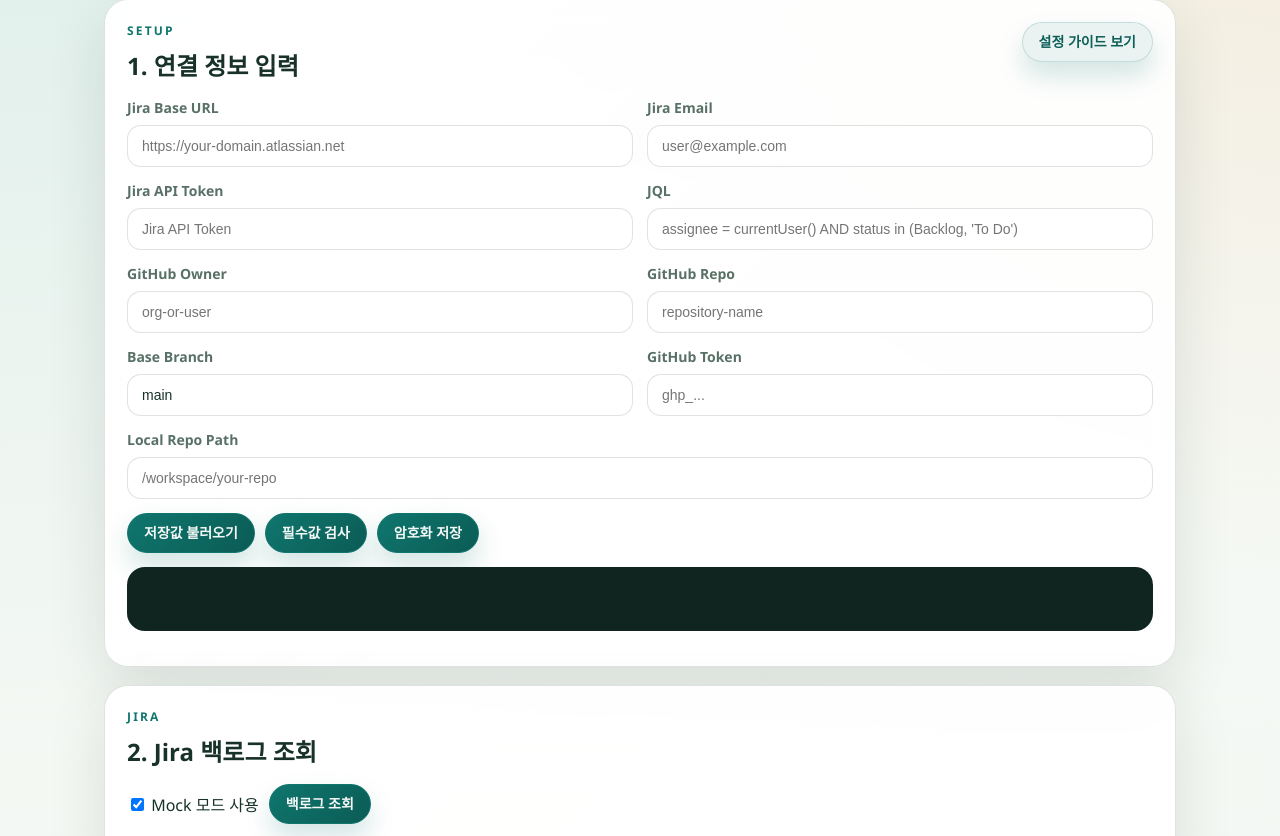
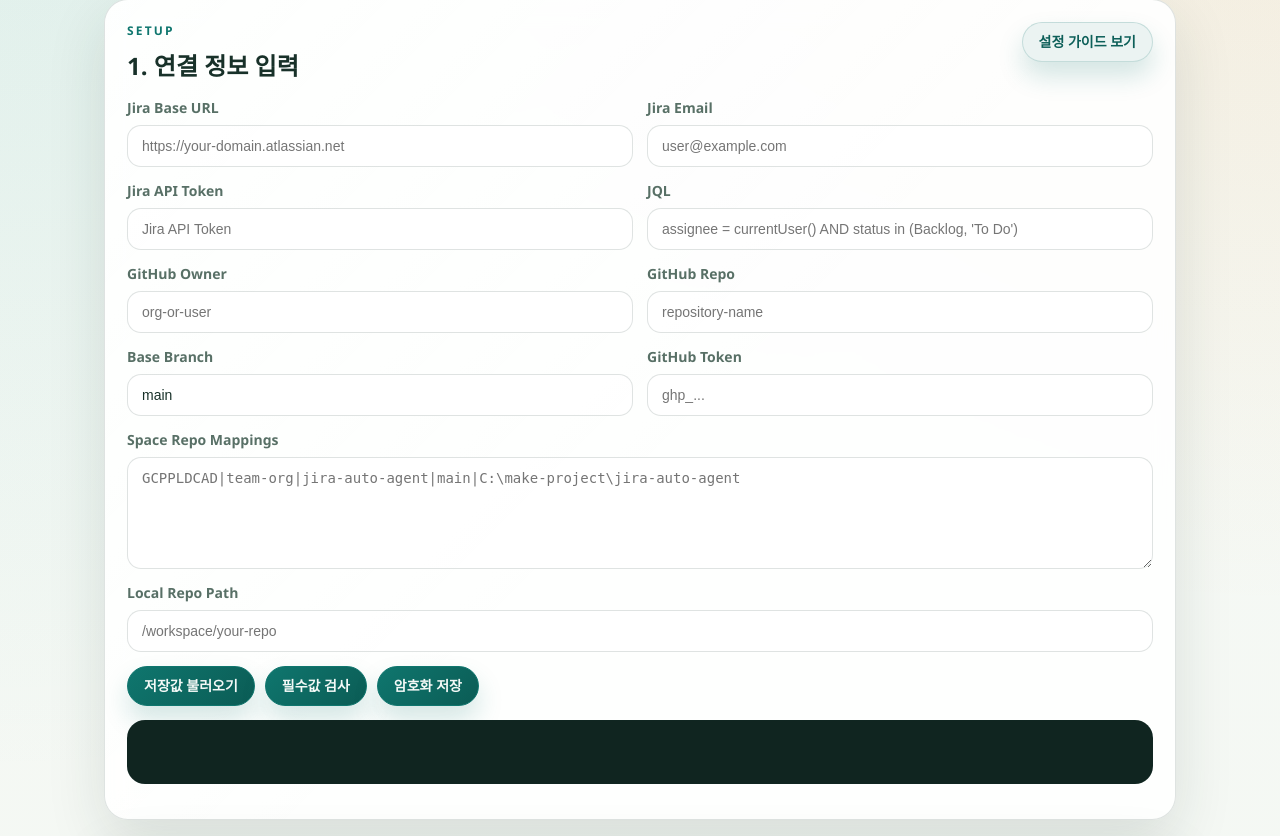
Before and after one commit to yongsugroove-developer/jira-auto-agent, a Flask app: page / in a window 1280 px wide. Shown: the part 320-1156 px from the top of the page. Run offline with Flask 3, Linux system fonts and the light colour scheme.

Commit message:
[GCPPLDCAD-621] Codex test 1

```diff
--- a/app/main.py
+++ b/app/main.py
@@ -51,6 +51,7 @@ FIELD_GUIDES: dict[str, dict[str, str]] = {
     "github_repo": {"label": "GitHub Repo", "guide_section": "github", "guide_step_id": "github-owner-repo"},
     "github_base_branch": {"label": "Base Branch", "guide_section": "github", "guide_step_id": "github-base-branch"},
     "github_token": {"label": "GitHub Token", "guide_section": "github", "guide_step_id": "github-token"},
+    "repo_mappings": {"label": "Space Repo Mappings", "guide_section": "github", "guide_step_id": "github-space-repo-mappings"},
     "local_repo_path": {"label": "Local Repo Path", "guide_section": "local_repo", "guide_step_id": "local-repo-path"},
     "branch_name": {"label": "Branch Name", "guide_section": "automation", "guide_step_id": "automation-branch-commit"},
     "commit_message": {"label": "Commit Message", "guide_section": "automation", "guide_step_id": "automation-branch-commit"},
@@ -156,7 +157,7 @@ def _setup_guide_sections() -> list[dict[str, Any]]:
             "id": "github",
             "title": "GitHub 설정 찾기",
             "summary": "원격 저장소 식별 정보와 기본 브랜치, 접근 토큰을 Web UI 입력칸과 매칭합니다.",
-            "fields": ["github_owner", "github_repo", "github_base_branch", "github_token"],
+            "fields": ["github_owner", "github_repo", "github_base_branch", "github_token", "repo_mappings"],
             "steps": [
                 _guide_step(
                     "github-owner-repo",
@@ -199,6 +200,19 @@ def _setup_guide_sections() -> list[dict[str, Any]]:
                     "github_pat_11AX...",
                     ["github_token"],
                     "https://docs.github.com/en/github/authenticating-to-github/keeping-your-account-and-data-secure/creating-a-personal-access-token",
+                ),
+                _guide_step(
+                    "github-space-repo-mappings",
+                    "Space to repo mapping",
+                    "Map each Jira issue space to its own GitHub repository and local path.",
+                    [
+                        "Enter one mapping per line in the format SPACE|owner|repo|base_branch|local_repo_path.",
+                        "Use the issue key prefix before the first dash as SPACE. Example: GCPPLDCAD-621 uses SPACE GCPPLDCAD.",
+                        "The local path must point to the Git root for that repository on this machine.",
+                    ],
+                    "If mappings are provided, workflow runs use the matching space entry instead of the single default repository fields.",
+                    "GCPPLDCAD|team-org|jira-auto-agent|main|C:\\make-project\\jira-auto-agent",
+                    ["repo_mappings"],
                 ),
             ],
         },
@@ -479,6 +493,13 @@ class GithubConfig:
     token: str
 
 
+@dataclass
+class RepoContext:
+    space_key: str
+    github: GithubConfig
+    local_repo_path: Path
+
+
 class CredentialStore:
     """Encrypts and stores credentials in SQLite."""
 
@@ -550,13 +571,15 @@ def _required_config_fields(payload: dict[str, Any]) -> list[str]:
         "jira_email": payload.get("jira_email"),
         "jira_api_token": payload.get("jira_api_token"),
         "jira_jql": payload.get("jira_jql"),
-        "github_owner": payload.get("github_owner"),
-        "github_repo": payload.get("github_repo"),
-        "github_base_branch": payload.get("github_base_branch"),
         "github_token": payload.get("github_token"),
-        "local_repo_path": payload.get("local_repo_path"),
     }
-    return [name for name, value in required.items() if not str(value or "").strip()]
+    missing = [name for name, value in required.items() if not str(value or "").strip()]
+    repo_mappings = str(payload.get("repo_mappings", "")).strip()
+    if repo_mappings:
+        return missing
+    if _has_legacy_repo_fields(payload):
+        return missing
+    return [*missing, "repo_mappings"]
 
 
 def _required_workflow_fields(payload: dict[str, Any]) -> list[str]:
@@ -660,6 +683,93 @@ def _to_github_config(payload: dict[str, Any]) -> GithubConfig:
         repo_name=str(payload["github_repo"]).strip(),
         base_branch=str(payload["github_base_branch"]).strip(),
         token=str(payload["github_token"]).strip(),
+    )
+
+
+def _normalize_space_key(value: Any) -> str:
+    return str(value or "").strip().upper()
+
+
+def _issue_space_key(issue_key: Any) -> str:
+    normalized_issue_key = str(issue_key or "").strip().upper()
+    if not normalized_issue_key:
+        return ""
+    return normalized_issue_key.split("-", 1)[0].strip()
+
+
+def _parse_repo_mappings(raw_value: Any) -> tuple[list[dict[str, str]], list[str]]:
+    mappings: list[dict[str, str]] = []
+    errors: list[str] = []
+    raw_text = str(raw_value or "").strip()
+    if not raw_text:
+        return mappings, errors
+
+    for line_number, raw_line in enumerate(raw_text.splitlines(), start=1):
+        line = raw_line.strip()
+        if not line:
+            continue
+        parts = [part.strip() for part in line.split("|")]
+        if len(parts) != 5 or any(not part for part in parts):
+            errors.append(f"line {line_number}")
+            continue
+        mappings.append(
+            {
+                "space_key": _normalize_space_key(parts[0]),
+                "repo_owner": parts[1],
+                "repo_name": parts[2],
+                "base_branch": parts[3],
+                "local_repo_path": parts[4],
+            }
+        )
+    return mappings, errors
+
+
+def _has_legacy_repo_fields(payload: dict[str, Any]) -> bool:
+    return all(
+        [
+            str(payload.get("github_owner", payload.get("repo_owner", ""))).strip(),
+            str(payload.get("github_repo", payload.get("repo_name", ""))).strip(),
+            str(payload.get("github_base_branch", payload.get("base_branch", ""))).strip(),
+            str(payload.get("local_repo_path", "")).strip(),
+        ]
+    )
+
+
+def _resolve_repo_context(github_payload: dict[str, Any], issue_key: Any) -> RepoContext:
+    mappings, errors = _parse_repo_mappings(github_payload.get("repo_mappings", ""))
+    if errors:
+        raise ValueError(f"invalid_repo_mappings:{','.join(errors)}")
+
+    space_key = _issue_space_key(issue_key)
+    if mappings:
+        if not space_key:
+            raise KeyError("issue_key_required_for_repo_mapping")
+        for mapping in mappings:
+            if mapping["space_key"] == space_key:
+                return RepoContext(
+                    space_key=space_key,
+                    github=GithubConfig(
+                        repo_owner=mapping["repo_owner"],
+                        repo_name=mapping["repo_name"],
+                        base_branch=mapping["base_branch"],
+                        token=str(github_payload.get("token", github_payload.get("github_token", ""))).strip(),
+                    ),
+                    local_repo_path=Path(mapping["local_repo_path"]).expanduser(),
+                )
+        raise KeyError(f"repo_mapping_not_found:{space_key}")
+
+    if not _has_legacy_repo_fields(github_payload):
+        raise KeyError("repo_mapping_not_configured")
+
+    return RepoContext(
+        space_key=space_key,
+        github=GithubConfig(
+            repo_owner=str(github_payload.get("repo_owner", github_payload.get("github_owner", ""))).strip(),
+            repo_name=str(github_payload.get("repo_name", github_payload.get("github_repo", ""))).strip(),
+            base_branch=str(github_payload.get("base_branch", github_payload.get("github_base_branch", ""))).strip(),
+            token=str(github_payload.get("token", github_payload.get("github_token", ""))).strip(),
+        ),
+        local_repo_path=Path(str(github_payload.get("local_repo_path", "")).strip()).expanduser(),
     )
 
 
@@ -788,6 +898,7 @@ def _build_jira_issue_detail(issue_key: str, fields: dict[str, Any], *, browse_u
     return {
         "ok": True,
         "issue_key": issue_key,
+        "space_key": _issue_space_key(issue_key),
         "summary": issue_summary,
         "status": issue_status,
         "issue_type": issue_type,
@@ -850,6 +961,7 @@ def _mock_jira_issue_detail(issue_key: str) -> dict[str, Any] | None:
     return {
         "ok": True,
         "issue_key": issue_key.upper(),
+        "space_key": _issue_space_key(issue_key),
         **issue,
         "comments_text": _format_jira_comments(issue["comments"]),
     }
@@ -1675,15 +1787,9 @@ def _commit_changes(repo_path: Path, commit_message: str, identity: dict[str, st
     }
 
 
-def _load_repo_context(github_payload: dict[str, Any]) -> tuple[GithubConfig, Path]:
-    config = GithubConfig(
-        repo_owner=str(github_payload["repo_owner"]).strip(),
-        repo_name=str(github_payload["repo_name"]).strip(),
-        base_branch=str(github_payload["base_branch"]).strip(),
-        token=str(github_payload["token"]).strip(),
-    )
-    repo_path = Path(str(github_payload.get("local_repo_path", "")).strip()).expanduser()
-    return config, repo_path
+def _load_repo_context(github_payload: dict[str, Any], issue_key: Any) -> tuple[GithubConfig, Path, str]:
+    context = _resolve_repo_context(github_payload, issue_key)
+    return context.github, context.local_repo_path, context.space_key
 
 
 def _execute_coding_workflow(repo_path: Path, github_config: GithubConfig, payload: dict[str, Any], reporter: Any = None) -> dict[str, Any]:
@@ -1926,6 +2032,7 @@ def create_app() -> Flask:
             "github_repo": github.get("repo_name", ""),
             "github_base_branch": github.get("base_branch", "main"),
             "github_token": "",
+            "repo_mappings": github.get("repo_mappings", ""),
             "local_repo_path": github.get("local_repo_path", ""),
         }
         return jsonify(saved_config)
@@ -1948,6 +2055,20 @@ def create_app() -> Flask:
         missing = _required_config_fields(payload)
         if missing:
             return jsonify({"ok": False, "error": "required_fields_missing", "fields": missing}), 400
+
+        repo_mappings, repo_mapping_errors = _parse_repo_mappings(payload.get("repo_mappings", ""))
+        if repo_mapping_errors:
+            return (
+                jsonify(
+                    {
+                        "ok": False,
+                        "error": "invalid_repo_mappings",
+                        "fields": ["repo_mappings"],
+                        "details": repo_mapping_errors,
+                    }
+                ),
+                400,
+            )
 
         jira = _to_jira_config(payload)
         github = _to_github_config(payload)
@@ -1969,6 +2090,8 @@ def create_app() -> Flask:
                 "repo_name": github.repo_name,
                 "base_branch": github.base_branch,
                 "token": github.token,
+                "repo_mappings": str(payload.get("repo_mappings", "")).strip(),
+                "repo_mapping_count": len(repo_mappings),
                 "local_repo_path": local_repo_path,
             },
         )
@@ -2042,11 +2165,29 @@ def create_app() -> Flask:
 
     @app.post("/api/github/check")
     def github_check() -> Any:
+        payload = request.get_json(silent=True) or {}
         github_payload = store.load("github")
         if not github_payload:
             return jsonify({"error": "github_config_not_found"}), 400
 
-        config, local_repo_path = _load_repo_context(github_payload)
+        issue_key = str(payload.get("issue_key", "")).strip().upper()
+        try:
+            config, local_repo_path, resolved_space_key = _load_repo_context(github_payload, issue_key)
+        except KeyError as exc:
+            error_code = str(exc.args[0])
+            requested_fields = ["repo_mappings"] if error_code.startswith("repo_mapping_not_found:") else ["issue_key"]
+            return (
+                jsonify(
+                    {
+                        "error": error_code,
+                        "issue_key": issue_key,
+                        "requested_information": _build_requested_information(requested_fields),
+                    }
+                ),
+                400,
+            )
+        except ValueError as exc:
+            return jsonify({"error": str(exc), "fields": ["repo_mappings"]}), 400
         repo_response = _request_with_logging(
             "GET",
             f"https://api.github.com/repos/{config.repo_owner}/{config.repo_name}",
@@ -2081,6 +2222,10 @@ def create_app() -> Flask:
                 "branch_check": branch_response.status_code,
                 "local_repo_exists": local_repo_exists,
                 "local_repo_path": str(local_repo_path),
+                "resolved_space_key": resolved_space_key,
+                "repo_owner": config.repo_owner,
+                "repo_name": config.repo_name,
+                "base_branch": config.base_branch,
                 "current_branch": _git_optional_output(local_repo_path, "branch", "--show-current") if local_repo_exists else "",
                 "working_tree_clean": local_repo_exists and not dirty_entries,
                 "dirty_entries": dirty_entries,
@@ -2156,7 +2301,24 @@ def create_app() -> Flask:
         if not github_payload:
             return jsonify({"ok": False, "error": "github_config_not_found"}), 400
 
-        github_config, repo_path = _load_repo_context(github_payload)
+        try:
+            github_config, repo_path, resolved_space_key = _load_repo_context(github_payload, payload.get("issue_key", ""))
+        except KeyError as exc:
+            error_code = str(exc.args[0])
+            requested_fields = ["repo_mappings"] if error_code.startswith("repo_mapping_not_found:") else ["issue_key"]
+            return (
+                jsonify(
+                    {
+                        "ok": False,
+                        "error": error_code,
+                        "fields": requested_fields,
+                        "requested_information": _build_requested_information(requested_fields),
+                    }
+                ),
+                400,
+            )
+        except ValueError as exc:
+            return jsonify({"ok": False, "error": str(exc), "fields": ["repo_mappings"]}), 400
         if not repo_path.exists() or not (repo_path / ".git").exists():
             return (
                 jsonify(
@@ -2200,6 +2362,10 @@ def create_app() -> Flask:
             repo_path,
             {
                 **payload,
+                "resolved_space_key": resolved_space_key,
+                "resolved_repo_owner": github_config.repo_owner,
+                "resolved_repo_name": github_config.repo_name,
+                "resolved_base_branch": github_config.base_branch,
                 "git_author_name": identity["name"],
                 "git_author_email": identity["email"],
             },
--- a/app/static/app.js
+++ b/app/static/app.js
@@ -7,6 +7,7 @@ const FIELD_LABELS = {
   github_repo: "GitHub Repo",
   github_base_branch: "Base Branch",
   github_token: "GitHub Token",
+  repo_mappings: "Space Repo Mappings",
   local_repo_path: "Local Repo Path",
   branch_name: "Branch Name",
   commit_message: "Commit Message",
@@ -72,6 +73,7 @@ function collectConfig() {
     github_repo: $("#github_repo").val().trim(),
     github_base_branch: $("#github_base_branch").val().trim(),
     github_token: $("#github_token").val().trim(),
+    repo_mappings: $("#repo_mappings").val().trim(),
     local_repo_path: $("#local_repo_path").val().trim(),
   };
 }
@@ -867,11 +869,13 @@ $(document).ready(function () {
   });
 
   $("#check_repo").on("click", function () {
+    const issue = selectedIssue();
+    const issueKey = issue ? issue.issue_key : $("#issue_key").val().trim();
     $.ajax({
       url: "/api/github/check",
       method: "POST",
       contentType: "application/json",
-      data: JSON.stringify({}),
+      data: JSON.stringify({ issue_key: issueKey }),
     })
       .done((data) => {
         setResult("#workflow_result", data);
--- a/app/templates/index.html
+++ b/app/templates/index.html
@@ -32,6 +32,7 @@
         <label>GitHub Repo<input id="github_repo" type="text" placeholder="repository-name"></label>
         <label>Base Branch<input id="github_base_branch" type="text" value="main"></label>
         <label>GitHub Token<input id="github_token" type="password" placeholder="ghp_..."></label>
+        <label class="wide">Space Repo Mappings<textarea id="repo_mappings" rows="4" placeholder="GCPPLDCAD|team-org|jira-auto-agent|main|C:\make-project\jira-auto-agent"></textarea></label>
         <label class="wide">Local Repo Path<input id="local_repo_path" type="text" placeholder="/workspace/your-repo"></label>
       </div>
       <div class="actions">
```
Also changed, not shown: tests/test_app.py (+43 -2 lines).
